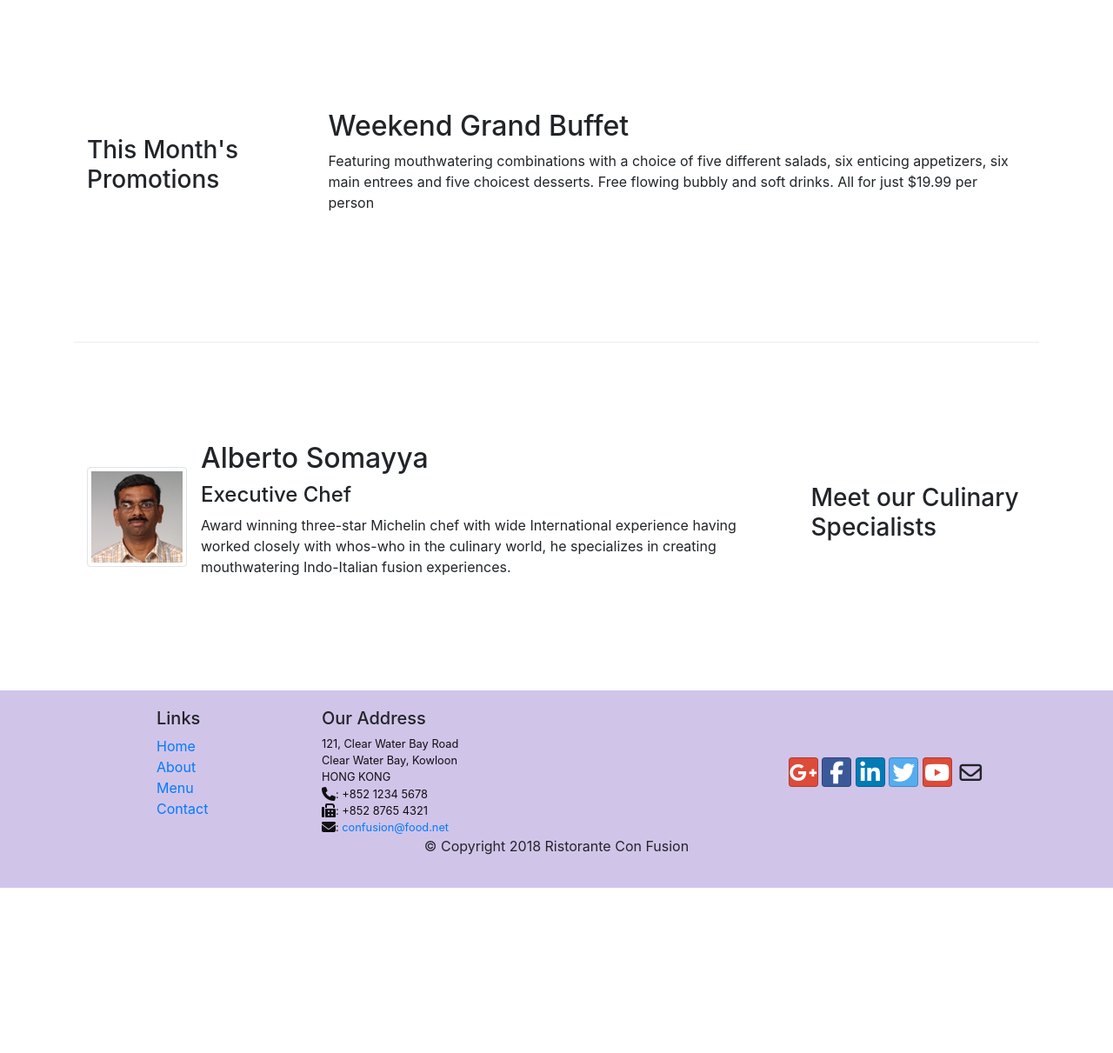
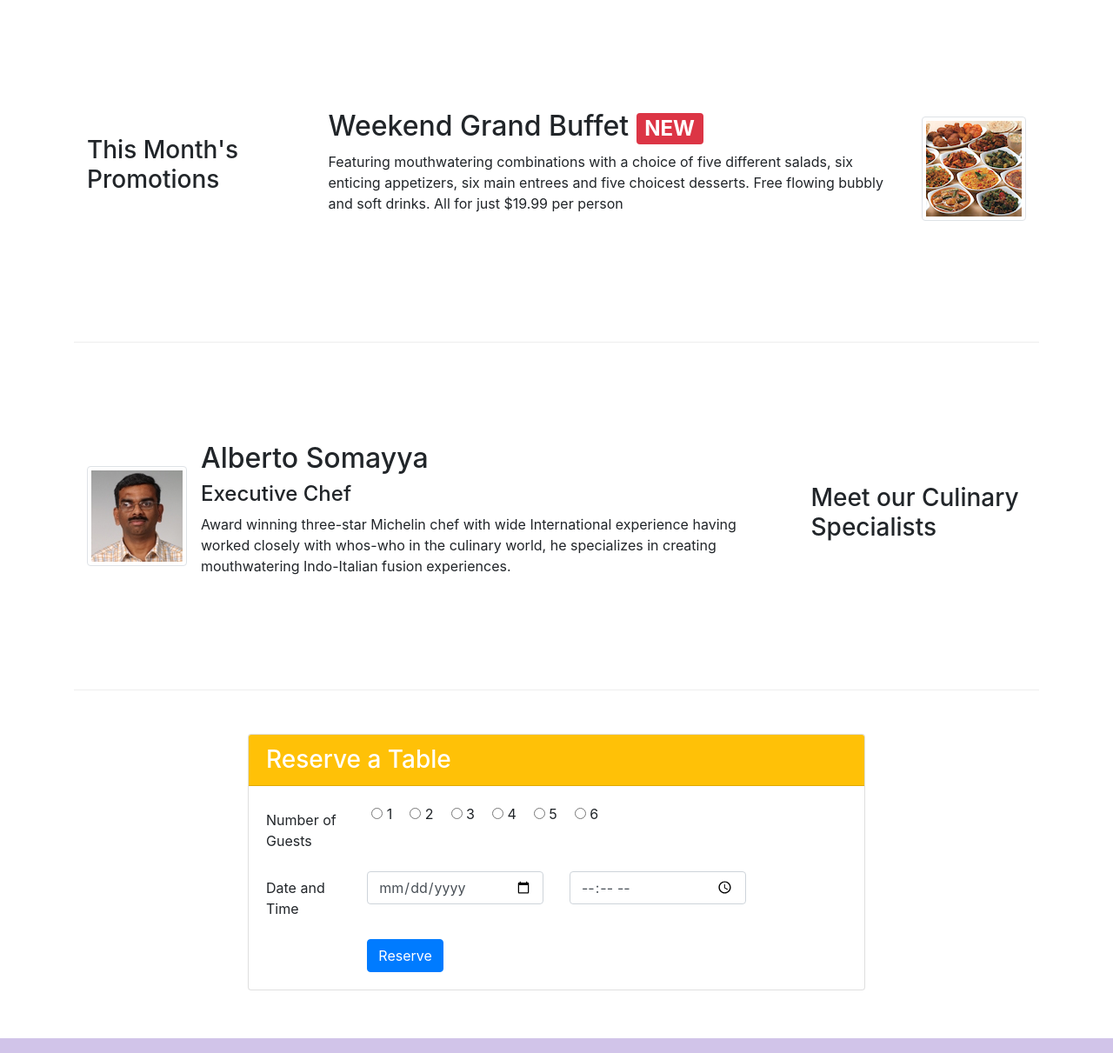
Before and after one commit to Ikalli/coursera-web-ui-frameworks, a plain HTML site: page index.html in a window 1280 px wide. Shown: the part 740-1951 px from the top of the page at 87% size. Before the commit the page ends 1761 px from the top, so only its background shows below. Drawn offline with nearby package versions, Linux system fonts and the light colour scheme.

Commit message:
assignment 2

```diff
--- a/index.html
+++ b/index.html
@@ -47,8 +47,11 @@
                     <h1>Ristorante con Fusion</h1>
                     <p>We take inspiration from the World's best cuisines, and create a unique fusion experience. Our lipsmacking creations will tickle your culinary senses!</p>
                 </div>
-                <div class="col-12 col-sm align-self-center">
+                <div class="col-12 col-sm-3 align-self-center">
                     <img src="img/logo.png" class="img-fluid">
+                </div>
+                <div class="col-12 col-sm-3 align-self-center">
+                    <a role="button" class="btn btn-block btn-warning" href="#reserve">Reserve Table</a>
                 </div>
             </div>
         </div>
@@ -63,8 +66,12 @@
                 <div class="media">
                     <img src="img/uthappizza.png" class="d-flex mr-3 img-thumbnail align-self-center" alt="uthappizza">
                     <div class="media-body">
-                        <h2 class="mt-0">Uthappizza</h2>
-                        <p>A unique combination of Indian Uthappam (pancake) and Italian pizza, topped with Cerignola olives, ripe vine cherry tomatoes, Vidalia onion, Guntur chillies and Buffalo Paneer.</p>
+                        <h2 class="mt-0">
+                            Uthappizza
+                            <span class="badge badge-danger">HOT</span>
+                            <span class="badge badge-pill bg-secondary">$4.99</span>
+                        </h2>
+                        <p class="d-none d-sm-block">A unique combination of Indian Uthappam (pancake) and Italian pizza, topped with Cerignola olives, ripe vine cherry tomatoes, Vidalia onion, Guntur chillies and Buffalo Paneer.</p>
                     </div>
                 </div>
             </div>
@@ -76,12 +83,20 @@
                 <h3>This Month's Promotions</h3>
             </div>
             <div class="col col-sm col-md">
-                <h2>Weekend Grand Buffet</h2>
-                <p>Featuring mouthwatering combinations with a choice of five different salads, six enticing appetizers, six main entrees and five choicest desserts. Free flowing bubbly and soft drinks. All for just $19.99 per person </p>
+                <div class="media">
+                    <div class="media-body">
+                        <h2 class="mt-0">
+                            Weekend Grand Buffet
+                            <span class="badge badge-danger">NEW</span>
+                        </h2>
+                        <p class="d-none d-sm-block">Featuring mouthwatering combinations with a choice of five different salads, six enticing appetizers, six main entrees and five choicest desserts. Free flowing bubbly and soft drinks. All for just $19.99 per person </p>
+                    </div>
+                    <img src="img/buffet.png" class="d-flex img-thumbnail ml-3 align-self-center" alt="buffet">
+                </div>
             </div>
         </div>
 
-        <div class="row row-content-last align-items-center">
+        <div class="row row-content align-items-center">
             <div class="col-12 col-sm-4 order-sm-last col-md-3">
                 <h3>Meet our Culinary Specialists</h3>
             </div>
@@ -91,7 +106,60 @@
                     <div class="media-body">
                         <h2 class="mt-0">Alberto Somayya</h2>
                         <h4>Executive Chef</h4>
-                        <p>Award winning three-star Michelin chef with wide International experience having worked closely with whos-who in the culinary world, he specializes in creating mouthwatering Indo-Italian fusion experiences. </p>
+                        <p class="d-none d-sm-block">Award winning three-star Michelin chef with wide International experience having worked closely with whos-who in the culinary world, he specializes in creating mouthwatering Indo-Italian fusion experiences. </p>
+                    </div>
+                </div>
+            </div>
+        </div>
+
+        <div class="row row-content-last justify-content-center">
+            <div class="col-12 col-sm-8">
+                <div class="card">
+                    <h3 class="card-header bg-warning text-white" id="reserve">Reserve a Table</h3>
+                    <div class="card-body">
+                        <form>
+                            <div class="form-group row">
+                                <label for="guests" class="col-12 col-sm-12 col-md-2 col-form-label">Number of Guests</label>
+                                <div class="form-check from-check-inline">
+                                    <input type="radio" name="guests" id='guest1' value="1">
+                                    <label class="form-check-label" for="guest1">1</label>
+                                </div>
+                                <div class="form-check from-check-inline">
+                                    <input type="radio" name="guests" id='guest2' value="2">
+                                    <label class="form-check-label" for="guest2">2</label>
+                                </div>
+                                <div class="form-check from-check-inline">
+                                    <input type="radio" name="guests" id='guest3' value="3">
+                                    <label class="form-check-label" for="guest3">3</label>
+                                </div>
+                                <div class="form-check from-check-inline">
+                                    <input type="radio" name="guests" id='guest4' value="4">
+                                    <label class="form-check-label" for="guest4">4</label>
+                                </div>
+                                <div class="form-check from-check-inline">
+                                    <input type="radio" name="guests" id='guest5' value="5">
+                                    <label class="form-check-label" for="guest5">5</label>
+                                </div>
+                                <div class="form-check from-check-inline">
+                                    <input type="radio" name="guests" id='guest6' value="6">
+                                    <label class="form-check-label" for="guest6">6</label>
+                                </div>
+                            </div>
+                            <div class="form-group row">
+                                <label for="date" class="col-12 col-sm-12 col-md-2 col-form-label">Date and Time</label>
+                                <div class="col-12 col-sm-12 col-md-4">
+                                    <input class="form-control" type="date" id="date" name="date" placeholder="Date">
+                                </div>
+                                <div class="col-12 col-sm-12 col-md-4">
+                                    <input class="form-control" type="time" name="time" id="time" placeholder="Time">
+                                </div>
+                            </div>
+                            <div class="form-gorup row">
+                                <div class="offset-md-2 col-md-10">
+                                    <button type="submit" class="btn btn-primary">Reserve</button>
+                                </div>
+                            </div>
+                        </form>
                     </div>
                 </div>
             </div>
```
